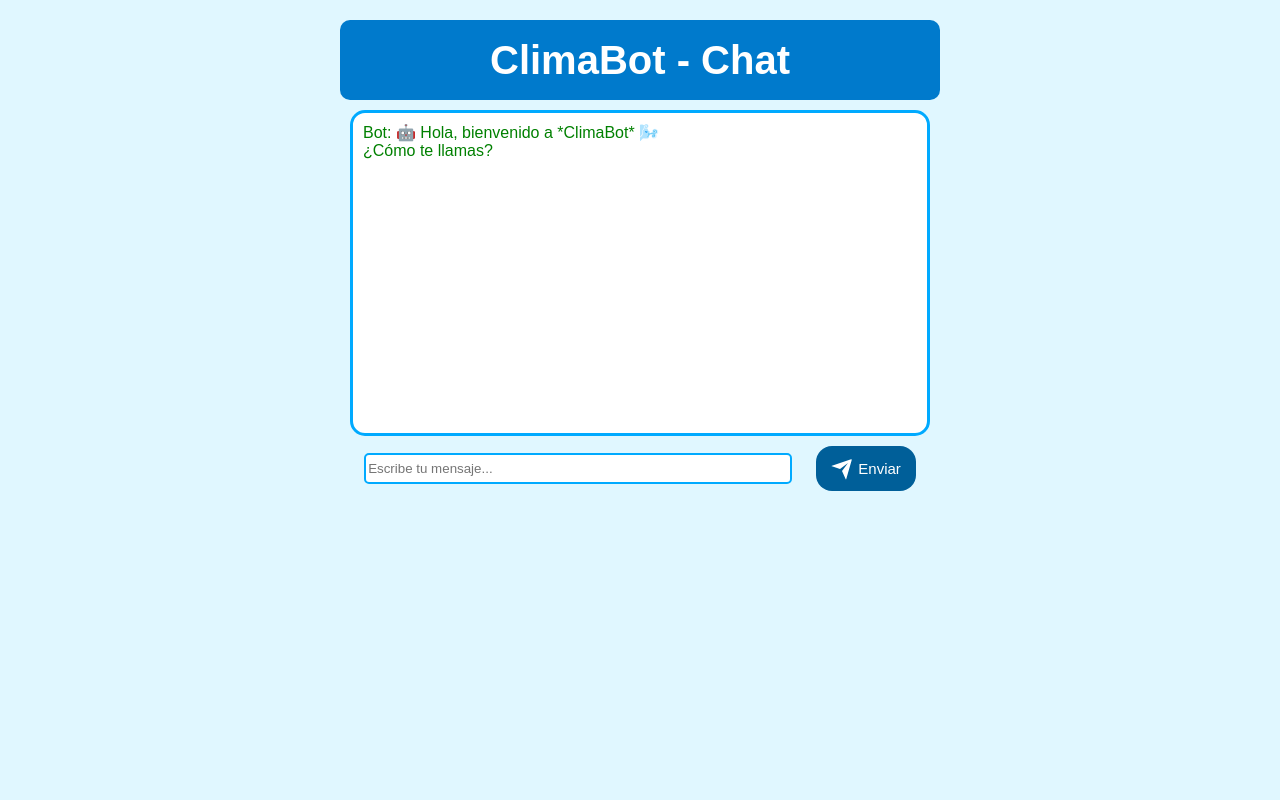
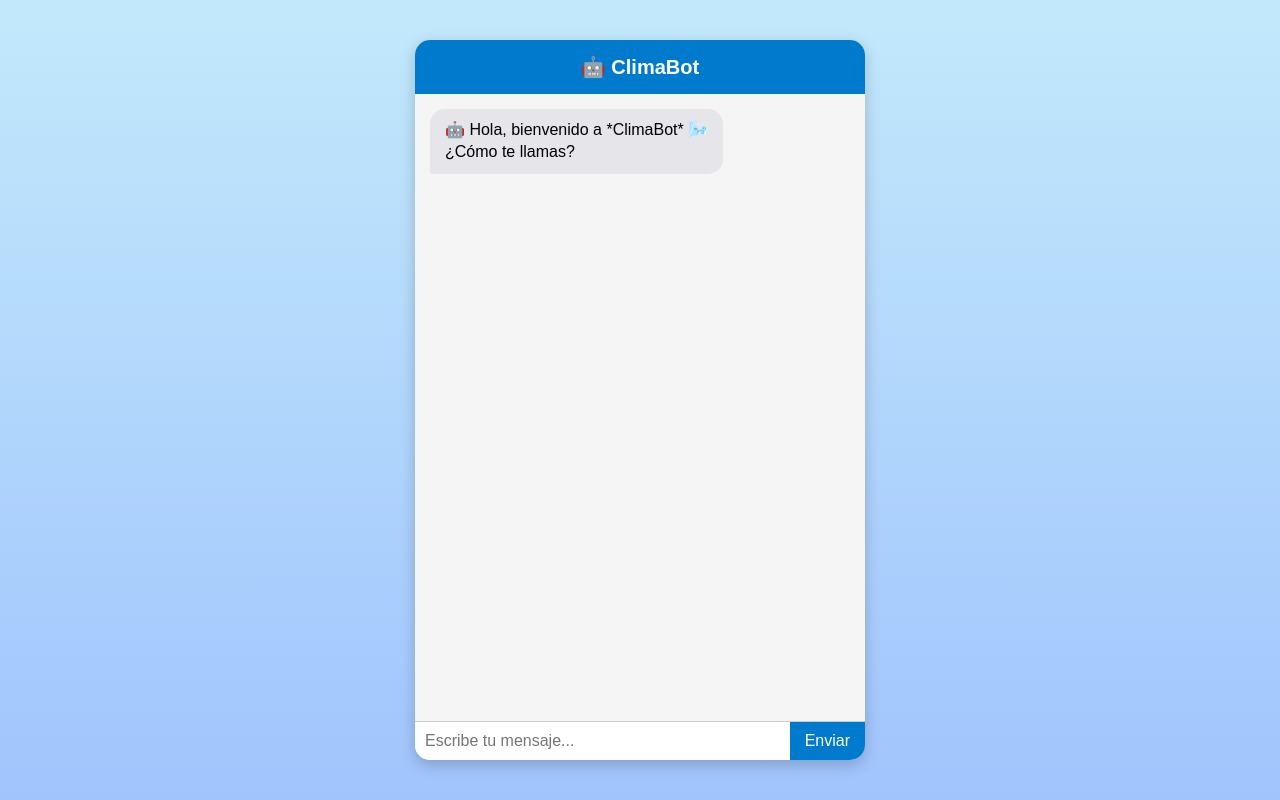
Before and after one commit to Luis804354/clima-bot, a Flask app: page / in a window 1280 px wide. Run offline with Flask 3, Linux system fonts and the light colour scheme.

Commit message:
actualizar diseno

```diff
--- a/templates/index.html
+++ b/templates/index.html
@@ -1,146 +1,206 @@
 <!DOCTYPE html>
-<html>
+<html lang="es">
 <head>
+  <meta charset="UTF-8">
   <title>ClimaBot Chat</title>
   <style>
     * {
-        outline: none;
-      }
-      body { font-family: Arial; max-width: 600px; margin: auto; padding: 20px; background-color:#e0f7ff; }
-      #chatbox { border: 3px solid #00aaff; height: 300px; overflow-y: scroll; padding: 10px; border-radius: 15px; background-color: #fff; margin: 10px; }
-      .user { color: blue; margin-bottom: 5px; }
-      .bot { color: green; margin-bottom: 5px; }
-      .title_container { width: 100%; height: 80px; background-color: #007acc; display: flex; justify-content: center; align-items: center; border-radius: 10px; }
-      .title_container h2 { font-size: 40px; color: #ffffff; }
-
-      .input_container {
-        display: flex;
-        flex-direction: row;
-        justify-content: space-evenly;
-        align-items: center;
+      margin: 0;
+      padding: 0;
+      box-sizing: border-box;
+      font-family: Arial, sans-serif;
     }
 
-      .input_container input {
-        height: 25px;
-        border: 2px solid #00aaff;
-        border-radius: 5px;
-        transition: all 0.3s;
+    body {
+      background: linear-gradient(to bottom, #c2e9fb, #a1c4fd);
+      display: flex;
+      justify-content: center;
+      align-items: center;
+      height: 100vh;
     }
 
-      .input_container input:focus {
-        border-color: #00c2cb;
+    .chat-container {
+      background: #fff;
+      width: 90%;
+      max-width: 450px;
+      height: 90%;
+      border-radius: 15px;
+      display: flex;
+      flex-direction: column;
+      box-shadow: 0 5px 15px rgba(0, 0, 0, 0.2);
+      overflow: hidden;
     }
 
-      button {
-        font-family: inherit;
-        font-size: 15px;
-        background: #005f99;
-        color: white;
-        padding: 0.7em 1em;
-        padding-left: 0.9em;
-        display: flex;
-        align-items: center;
-        border: none;
-        border-radius: 16px;
-        overflow: hidden;
-        transition: all 0.2s;
-        cursor: pointer;
+    .chat-header {
+      background: #007acc;
+      color: #fff;
+      text-align: center;
+      padding: 15px;
+      font-size: 20px;
+      font-weight: bold;
     }
 
-      button span {
-        display: block;
-        margin-left: 0.3em;
-        transition: all 0.3s ease-in-out;
+    .chatbox {
+      flex: 1;
+      padding: 15px;
+      overflow-y: auto;
+      background: #f5f5f5;
     }
 
-      button svg {
-        display: block;
-        transform-origin: center center;
-        transition: transform 0.3s ease-in-out;
+    .message {
+      margin-bottom: 10px;
+      display: flex;
+      flex-direction: column;
+      animation: fadeIn 0.3s ease-in-out;
     }
 
-      button:hover .svg-wrapper {
-        animation: fly-1 0.6s ease-in-out infinite alternate;
+    .message.user {
+      align-items: flex-end;
     }
 
-      button:hover svg {
-        transform: translateX(1.2em) rotate(45deg) scale(1.1);
+    .message.bot {
+      align-items: flex-start;
     }
 
-      button:hover span {
-        transform: translateX(5em);
+    .bubble {
+      max-width: 80%;
+      padding: 10px 15px;
+      border-radius: 15px;
+      line-height: 1.4;
+      word-wrap: break-word;
     }
 
-      button:active {
-        transform: scale(0.95);
+    .user .bubble {
+      background: #007acc;
+      color: #fff;
+      border-bottom-right-radius: 2px;
     }
 
-      @keyframes fly-1 {
-        from {
-          transform: translateY(0.1em);
+    .bot .bubble {
+      background: #e5e5ea;
+      color: #000;
+      border-bottom-left-radius: 2px;
     }
 
-        to {
-          transform: translateY(-0.1em);
+    .options {
+      display: flex;
+      flex-wrap: wrap;
+      gap: 10px;
+      margin-top: 8px;
     }
+
+    .option-btn {
+      background: #00aaff;
+      color: #fff;
+      border: none;
+      padding: 8px 12px;
+      border-radius: 10px;
+      cursor: pointer;
+      font-size: 14px;
+      transition: background 0.2s;
+    }
+
+    .option-btn:hover {
+      background: #008ecc;
+    }
+
+    .input-container {
+      display: flex;
+      border-top: 1px solid #ccc;
+    }
+
+    .input-container input {
+      flex: 1;
+      padding: 10px;
+      border: none;
+      outline: none;
+      font-size: 16px;
+    }
+
+    .input-container button {
+      background: #007acc;
+      color: #fff;
+      border: none;
+      padding: 10px 15px;
+      cursor: pointer;
+      font-size: 16px;
+    }
+
+    @keyframes fadeIn {
+      from { opacity: 0; transform: translateY(10px); }
+      to { opacity: 1; transform: translateY(0); }
     }
   </style>
 </head>
 <body>
-  <div class="title_container">
-    <h2 class="title">ClimaBot - Chat</h2>
+  <div class="chat-container">
+    <div class="chat-header">🤖 ClimaBot</div>
+    <div class="chatbox" id="chatbox"></div>
+    <div class="input-container">
+      <input type="text" id="msg" placeholder="Escribe tu mensaje...">
+      <button onclick="sendMsg()">Enviar</button>
     </div>
-
-  <div id="chatbox"></div>
-  <div class="input_container">
-    <input type="text" id="msg" autocomplete="off" placeholder="Escribe tu mensaje..." style="width:70%;">
-    <button onclick="sendMsg()">
-      <div class="svg-wrapper-1">
-        <div class="svg-wrapper">
-          <svg xmlns="http://www.w3.org/2000/svg" viewBox="0 0 24 24" width="24" height="24">
-            <path fill="none" d="M0 0h24v24H0z"></path>
-            <path
-              fill="currentColor"
-              d="M1.946 9.315c-.522-.174-.527-.455.01-.634l19.087-6.362c.529-.176.832.12.684.638l-5.454 19.086c-.15.529-.455.547-.679.045L12 14l6-8-8 6-8.054-2.685z"
-            ></path>
-          </svg>
-        </div>
-      </div>
-      <span>Enviar</span>
-    </button>
   </div>
 
   <script>
     let nombre = "";
     let esperandoNombre = true;
-    let esperandoConsultaLibre = false;
 
-    function addMessage(sender, text) {
+    function addMessage(sender, text, withOptions = false) {
       const chatbox = document.getElementById('chatbox');
       const msgDiv = document.createElement('div');
-      msgDiv.className = sender;
-      msgDiv.innerHTML = (sender === 'user' ? "Tú: " : "Bot: ") + text.replace(/\n/g, "<br>");
+      msgDiv.className = `message ${sender}`;
+      const bubble = document.createElement('div');
+      bubble.className = 'bubble';
+      bubble.innerHTML = text.replace(/\n/g, "<br>");
+      msgDiv.appendChild(bubble);
+
+      // Si el bot manda opciones
+      if (sender === 'bot' && withOptions) {
+        const optionsDiv = document.createElement('div');
+        optionsDiv.className = 'options';
+
+        const opciones = [
+          "1. Instalación",
+          "2. Mantenimiento",
+          "3. Carga de gas",
+          "4. Venta de equipo minisplit",
+          "5. Contacto",
+          "6. Equipos usados"
+        ];
+
+        opciones.forEach(op => {
+          const btn = document.createElement('button');
+          btn.className = 'option-btn';
+          btn.textContent = op;
+          btn.onclick = () => {
+            sendMsg(op.split('.')[0]); // Solo el número como mensaje
+          };
+          optionsDiv.appendChild(btn);
+        });
+
+        msgDiv.appendChild(optionsDiv);
+      }
+
       chatbox.appendChild(msgDiv);
       chatbox.scrollTop = chatbox.scrollHeight;
     }
 
-    function sendMsg() {
+    function sendMsg(message = null) {
       const input = document.getElementById('msg');
-      let message = input.value.trim();
+      if (!message) {
+        message = input.value.trim();
+      }
       if (!message) return;
+
       addMessage('user', message);
       input.value = '';
 
       if (esperandoNombre) {
         nombre = message;
         esperandoNombre = false;
-        addMessage('bot', `Mucho gusto, ${nombre}. ¿En qué podemos ayudarte hoy?\n1. Instalación\n2. Mantenimiento\n3. Carga de gas\n4. Venta de equipo minisplit\n5. Contacto\n6. Equipos usados`);
+        addMessage('bot', `Mucho gusto, ${nombre}. ¿En qué podemos ayudarte hoy?`, true);
         return;
-      }
-
-      if (esperandoConsultaLibre) {
-        message = "mensaje:" + message;
-        esperandoConsultaLibre = false;
       }
 
       fetch('/chat', {
@@ -150,15 +210,13 @@
       })
       .then(res => res.json())
       .then(data => {
-        addMessage('bot', data.reply);
-        if (data.reply.toLowerCase().includes("por favor escribe tu mensaje")) {
-          esperandoConsultaLibre = true;
-        }
+        const tieneMenu = data.reply.includes("¿En qué puedo ayudarte?");
+        addMessage('bot', data.reply, tieneMenu);
       });
     }
 
     window.onload = () => {
-      addMessage('bot', "🤖 Hola, bienvenido a *ClimaBot* 🌬️<br>¿Cómo te llamas?");
+      addMessage('bot', "🤖 Hola, bienvenido a *ClimaBot* 🌬️\n¿Cómo te llamas?");
     };
   </script>
 </body>
```
Lines whose indentation alone changed are shown as unchanged.
